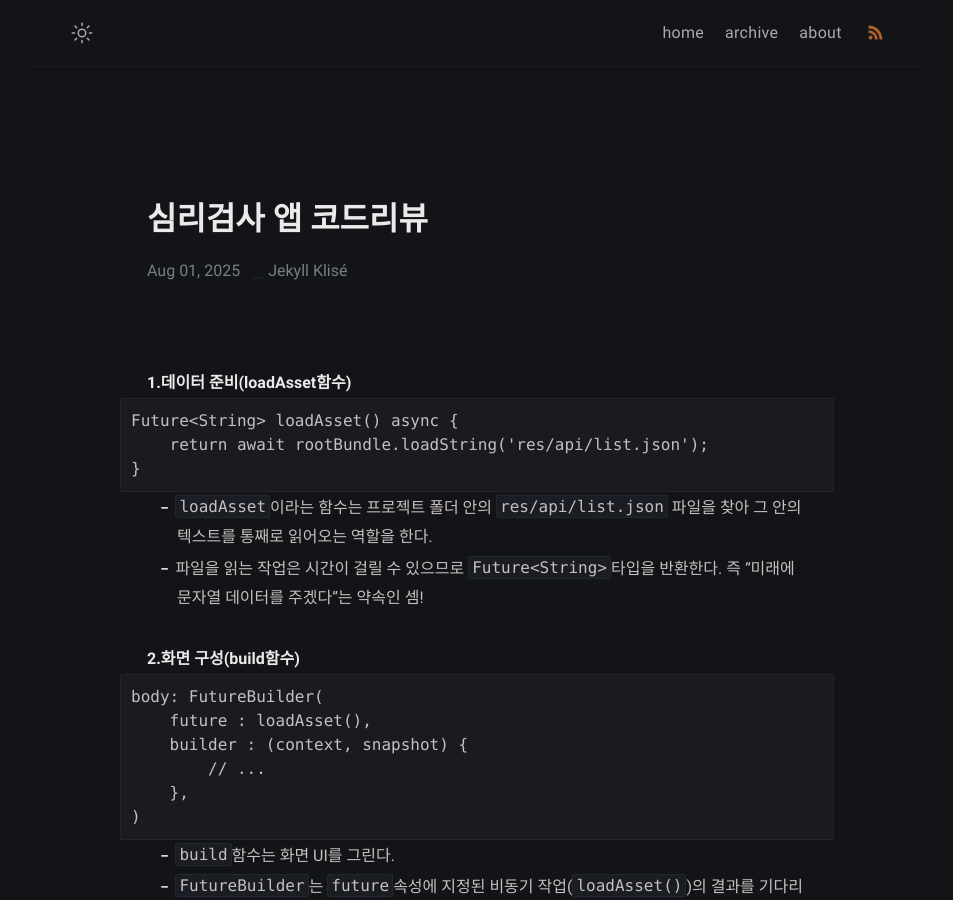
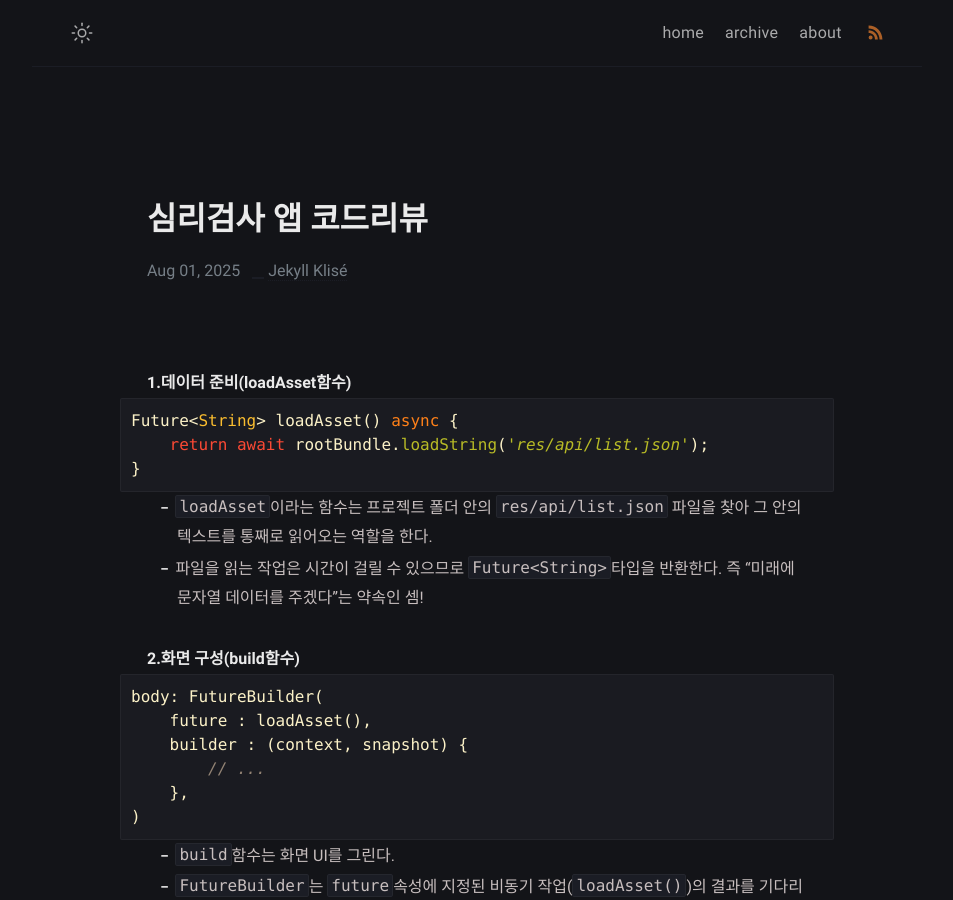
Before and after one commit to ryuhyoh/ryuhyoh.github.io, a Jekyll site: the page built from _posts/2025-08-01-심리검사앱.md, in a window 1280 px wide and 900 px high. Shown: the whole window, without its empty margins (163-1116 px from the left). Built offline with Jekyll 4.4.1, drawn with Linux system fonts in a browser that asks for light colours.

Commit message:
fix post lang

````diff
--- a/_posts/2025-08-01-심리검사앱.md
+++ b/_posts/2025-08-01-심리검사앱.md
@@ -6,7 +6,7 @@ categories: [Dart, Flutter]
 ---
 
 ##### 1.데이터 준비(loadAsset함수)
-```Dart
+```dart
 Future<String> loadAsset() async {
     return await rootBundle.loadString('res/api/list.json');
 }
@@ -15,7 +15,7 @@ Future<String> loadAsset() async {
 - 파일을 읽는 작업은 시간이 걸릴 수 있으므로 `Future<String>`타입을 반환한다. 즉 "미래에 문자열 데이터를 주겠다"는 약속인 셈!
 
 ##### 2.화면 구성(build함수)
-```Dart
+```dart
 body: FutureBuilder(
     future : loadAsset(),
     builder : (context, snapshot) {
````
